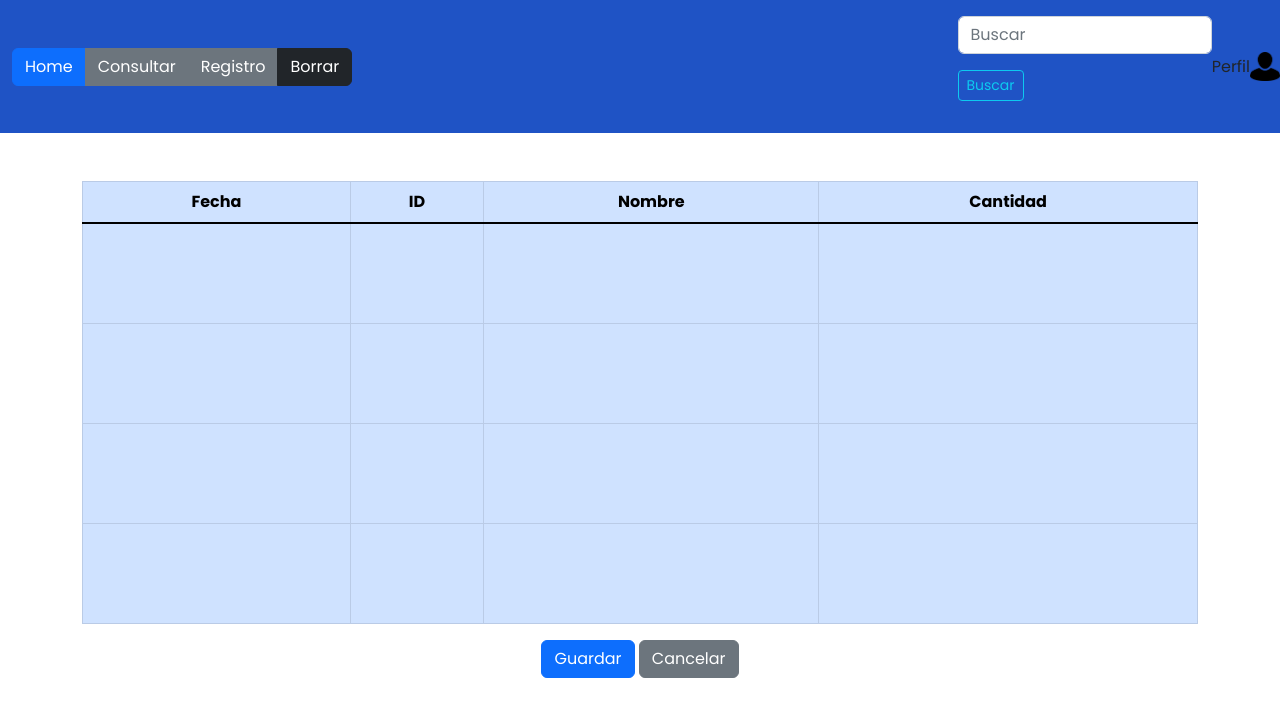
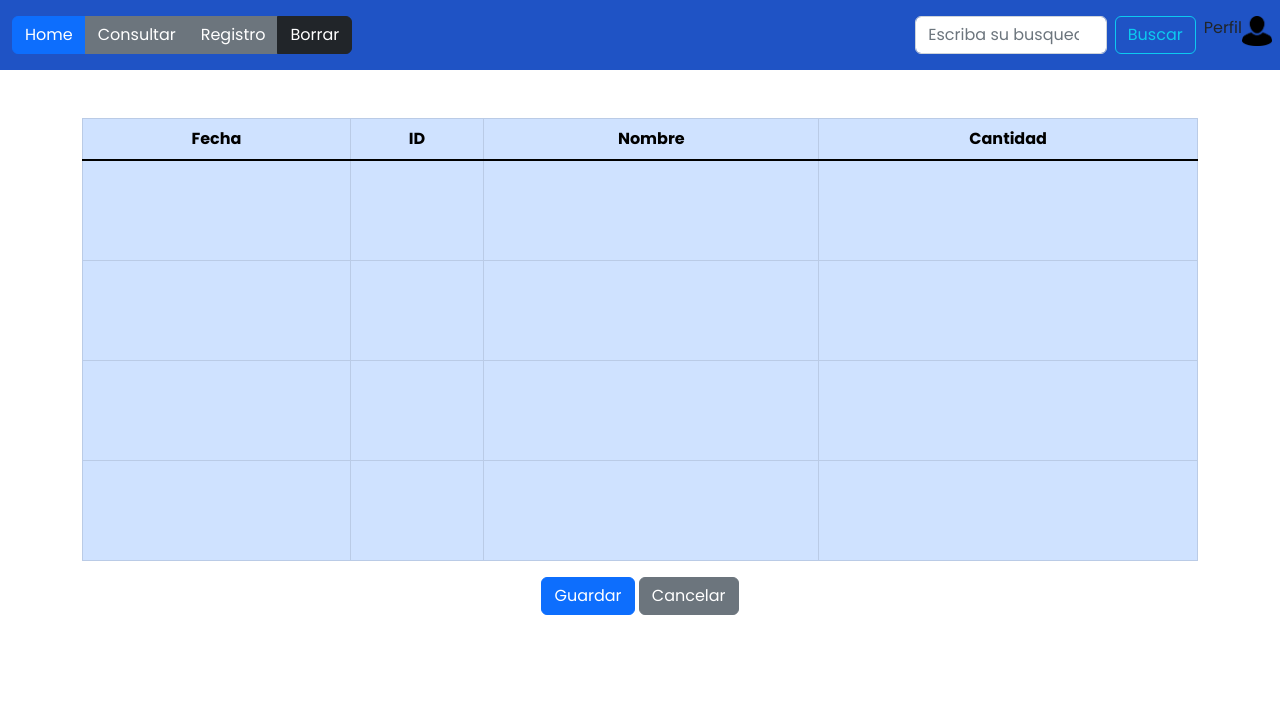
Before and after one commit to samueldazadaza/app-crud-libros, a plain HTML site: page Consulta.html in a window 1280 px wide. Drawn offline with nearby package versions, Linux system fonts and the light colour scheme; files that its build step writes are made by us from their sources.

Commit message:
se alinea campo busqueda en horizontal

```diff
--- a/Consulta.html
+++ b/Consulta.html
@@ -21,13 +21,15 @@
                 </div>
             </div>
 
-            <form class="form-inline my-2 my-lg-8">
-                <input class="form-control mr-sm-2" type="search" placeholder="Buscar" aria-label="Search">
-                <button class="btn btn-outline-info  btn-sm my-0 my-sm-3" type="submit">Buscar</button>
-              </form>
+            <form class="form-inline my-2 my-lg-8 m-lg-2">
+                <div class="d-flex justify-content-start">
+                    <input class="form-control" type="search" placeholder="Escriba su busqueda" aria-label="Search" >
+                    <button class="mx-2 btn btn-outline-info" type="submit">Buscar</button>
+                    <a href="#" class="nav-link">Perfil</a>
+                    <img src="Profile.png" alt="Profile" width="30" height="30">
+                </div>
+            </form>
 
-            <a href="#" class="nav-link">Perfil</a>
-            <img src="Profile.png" alt="Profile" width="30">
         </div>
         </nav>
 
```
Also changed, not shown: 1 other file.
